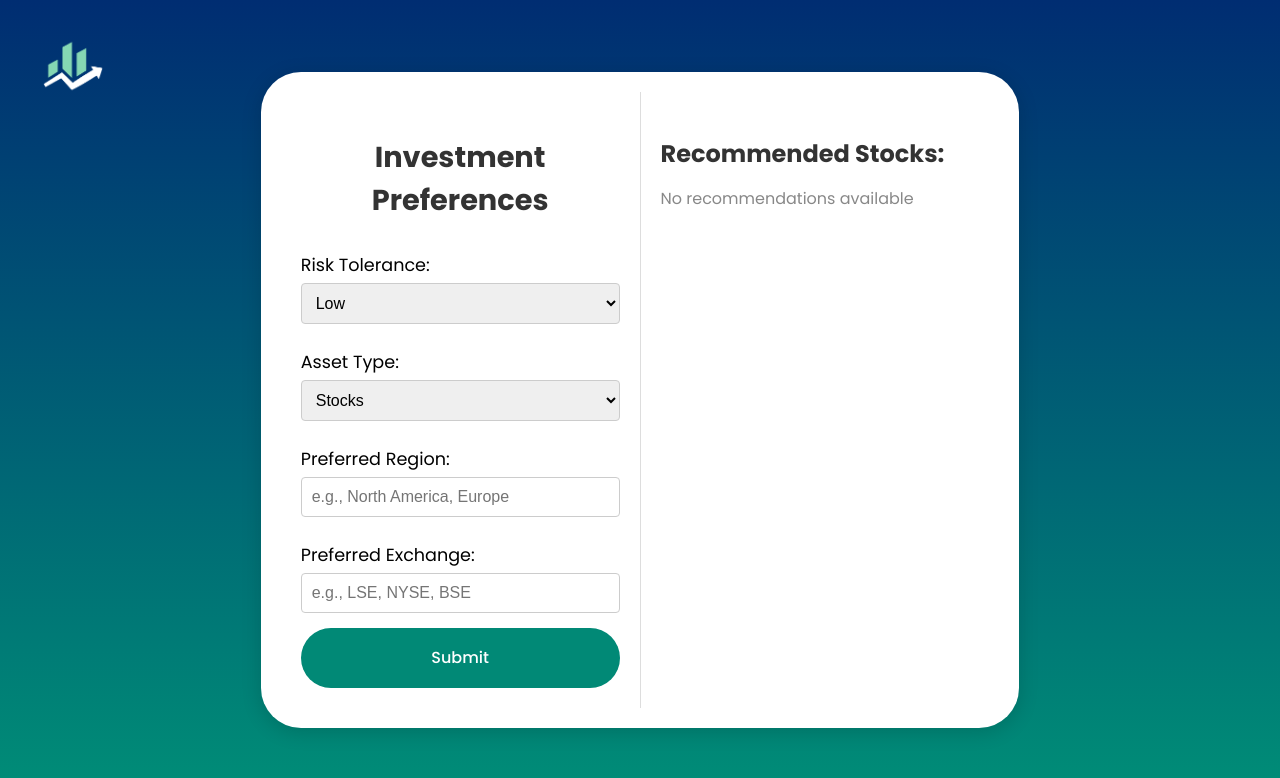
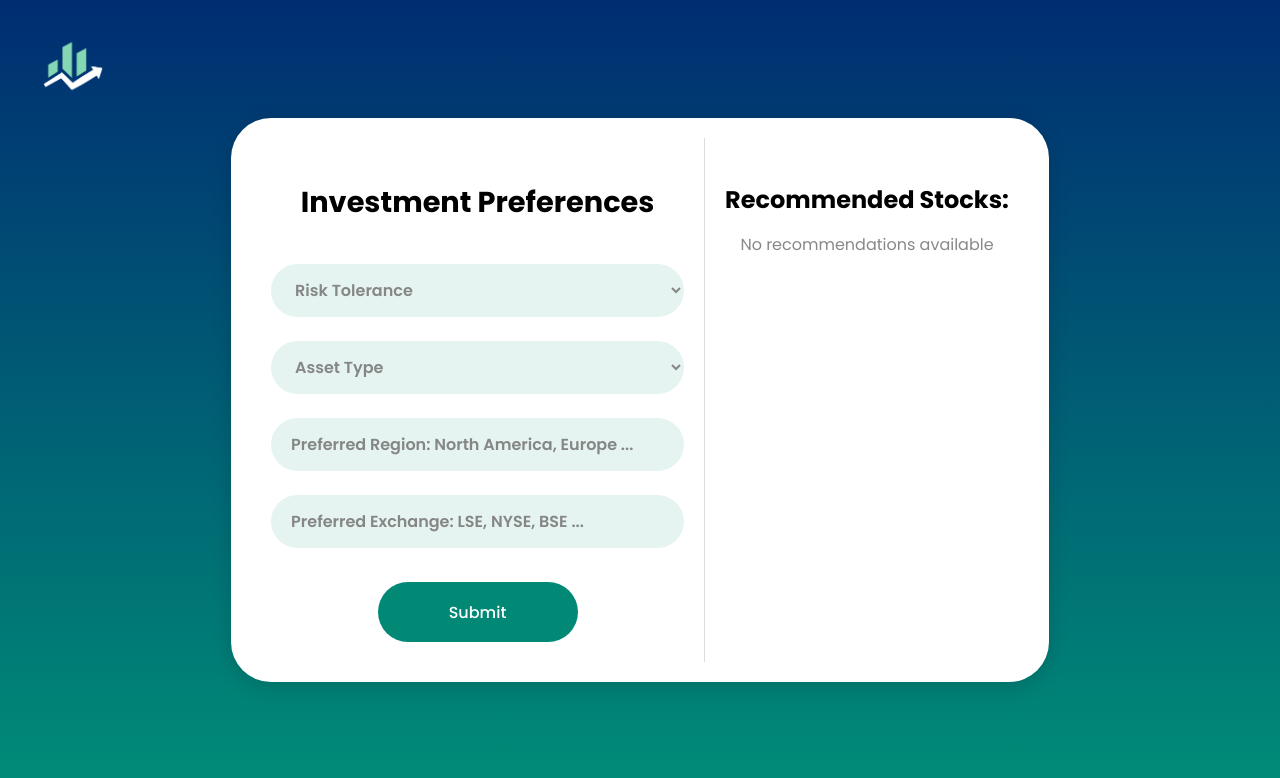
Before and after one commit to gaurijadhav509/Stock-recommendation-system, a Django app: page /srsApp/investment_preferences/ in a window 1280 px wide. Shown: the top 778 px of the page. Run offline with Django 5.2, Linux system fonts and the light colour scheme; some web fonts are replaced.

Commit message:
Investment preference form fields styled

```diff
--- a/templates/investment_preferences.html
+++ b/templates/investment_preferences.html
@@ -41,6 +41,9 @@
 
         .form-section, .recommendations {
             padding: 20px;
+            display: flex;
+            flex-direction: column;
+            align-items: center;
         }
 
         .form-section {
@@ -50,9 +53,9 @@
 
         .form-section h2 {
             text-align: center;
-            color: #333;
+            color: #000;
             font-size: 1.8em;
-            margin-bottom: 20px;
+            margin-bottom: 40px;
         }
 
         form {
@@ -61,21 +64,47 @@
             width: 100%;
         }
 
-        label {
-            font-size: 1.1em;
-            margin: 10px 0 5px;
-        }
-
         input, select {
             padding: 10px;
             font-size: 1em;
             border: 1px solid #ccc;
             border-radius: 4px;
             margin-bottom: 15px;
+            width: 300px;
+        }
+
+        .pref-fields input, .pref-fields select {
+
+            box-sizing: border-box;
+            margin-bottom: 24px;
+
+            width: 413px;
+            height: 53px;
+            background-color: #E5F4F0;
+            border-radius: 40px;
+            border: none;
+            padding-left: 20px;
+            font-family: 'Poppins', sans-serif;
+            font-size: 16px;
+            font-weight: 600;
+            color: #858686;
+        }
+
+        input::placeholder {
+            color: #858686;
+            opacity: 1;
+        }
+
+        .button-container {
+            display: flex;
+            justify-content: center;
+            width: 100%;
+            margin-top: 10px;
         }
 
         button {
             height: 60px;
+            width: 200px;
             background-color: #018976;
             color: white;
             font-family: 'Poppins', sans-serif;
@@ -102,7 +131,7 @@
 
         .recommendations h3 {
             font-size: 1.5em;
-            color: #333;
+            color: #000;
             margin-bottom: 10px;
         }
 
@@ -139,27 +168,31 @@
             <h2>Investment Preferences</h2>
             <form action="{% url 'submit_investment_preferences' %}" method="POST">
                 {% csrf_token %}
-            <label for="risk_tolerance">Risk Tolerance:</label>
-            <select id="risk_tolerance" name="risk_tolerance" required>
+                <div class="pref-fields">
+                    <select id="risk_tolerance" name="risk_tolerance" placeholder="Full Name" required>
+                        <option value="" disabled selected hidden>Risk Tolerance</option>
                         <option value="1">Low</option>
                         <option value="2">Medium</option>
                         <option value="3">High</option>
                     </select>
-
-            <label for="asset_type">Asset Type:</label>
+                </div>
+                <div class="pref-fields">
                     <select id="asset_type" name="asset_type" required>
+                        <option value="" disabled selected hidden>Asset Type</option>
                         <option value="1">Stocks</option>
                         <option value="2">Bonds</option>
                         <option value="3">Options</option>
                     </select>
-
-            <label for="preferred_region">Preferred Region:</label>
-            <input type="text" id="preferred_region" name="preferred_region" placeholder="e.g., North America, Europe" required>
-
-            <label for="preferred_exchange">Preferred Exchange:</label>
-            <input type="text" id="preferred_exchange" name="preferred_exchange" placeholder="e.g., LSE, NYSE, BSE" required>
-
+                </div>
+                <div class="pref-fields">
+                    <input type="text" id="preferred_region" name="preferred_region" placeholder="Preferred Region: North America, Europe ..." required>
+                </div>
+                <div class="pref-fields">
+                    <input type="text" id="preferred_exchange" name="preferred_exchange" placeholder="Preferred Exchange: LSE, NYSE, BSE ..." required>
+                </div>
+                <div class="button-container">
                     <button type="submit">Submit</button>
+                </div>
             </form>
 
             {% if error %}
```
Lines whose indentation alone changed are shown as unchanged.
